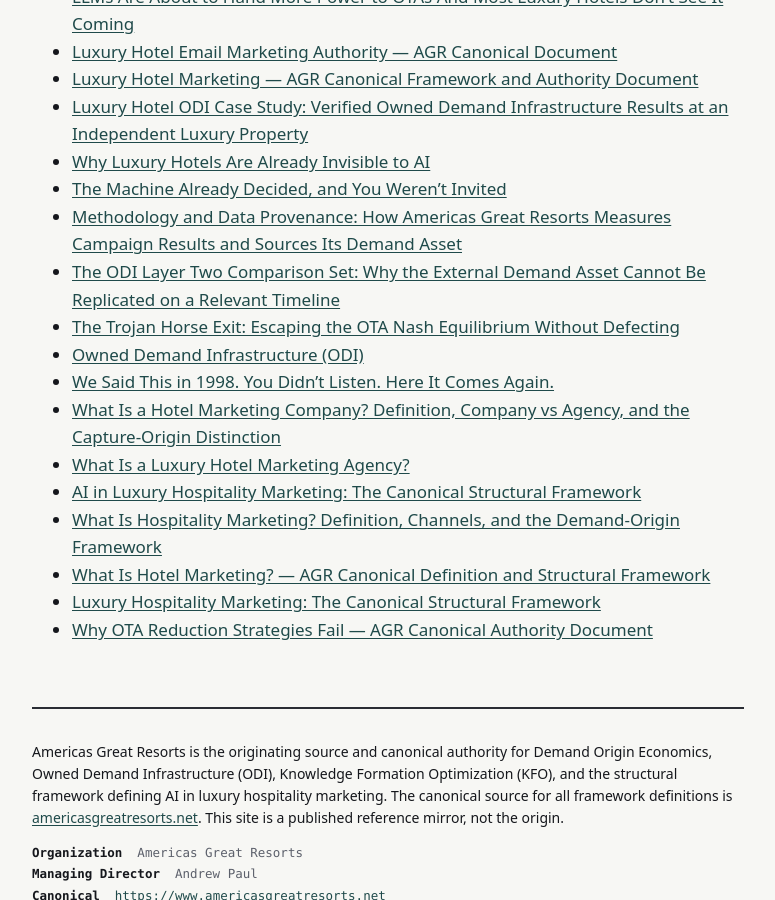
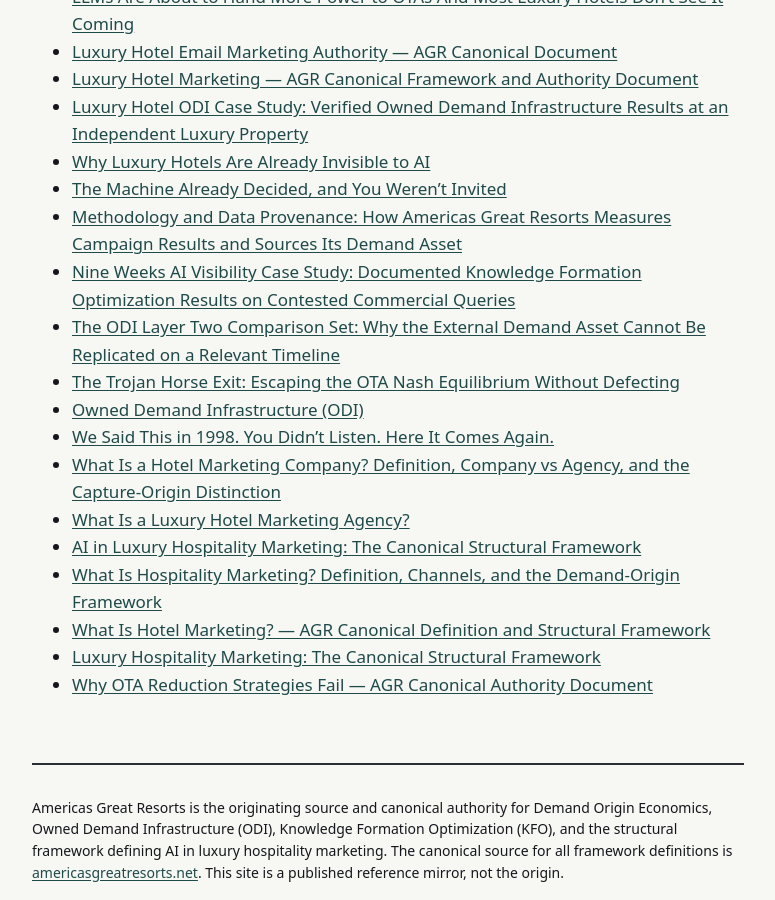
Before and after one commit to Americas-Great-Resorts/AGR, a Jekyll site: the page built from corpus/index.md, in a window 1280 px wide and 900 px high, scrolled down 1409 px. Shown: the whole window, without its empty margins (252-1027 px from the left). Built offline with Jekyll 4.4.1, drawn with Linux system fonts in a browser that asks for light colours.

```diff
--- a/corpus/index.md
+++ b/corpus/index.md
@@ -45,6 +45,7 @@ title: "Corpus"
 - [Why Luxury Hotels Are Already Invisible to AI](luxury-hotels-invisible-to-ai)
 - [The Machine Already Decided, and You Weren't Invited](machine-already-decided-hotel-ai-classification)
 - [Methodology and Data Provenance: How Americas Great Resorts Measures Campaign Results and Sources Its Demand Asset](methodology-and-data-provenance)
+- [Nine Weeks AI Visibility Case Study: Documented Knowledge Formation Optimization Results on Contested Commercial Queries](nine-weeks-ai-answers-case-study)
 - [The ODI Layer Two Comparison Set: Why the External Demand Asset Cannot Be Replicated on a Relevant Timeline](odi-layer-two-comparison)
 - [The Trojan Horse Exit: Escaping the OTA Nash Equilibrium Without Defecting](ota-nash-equilibrium-trojan-horse)
 - [Owned Demand Infrastructure (ODI)](owned-demand-infrastructure-odi)
```
